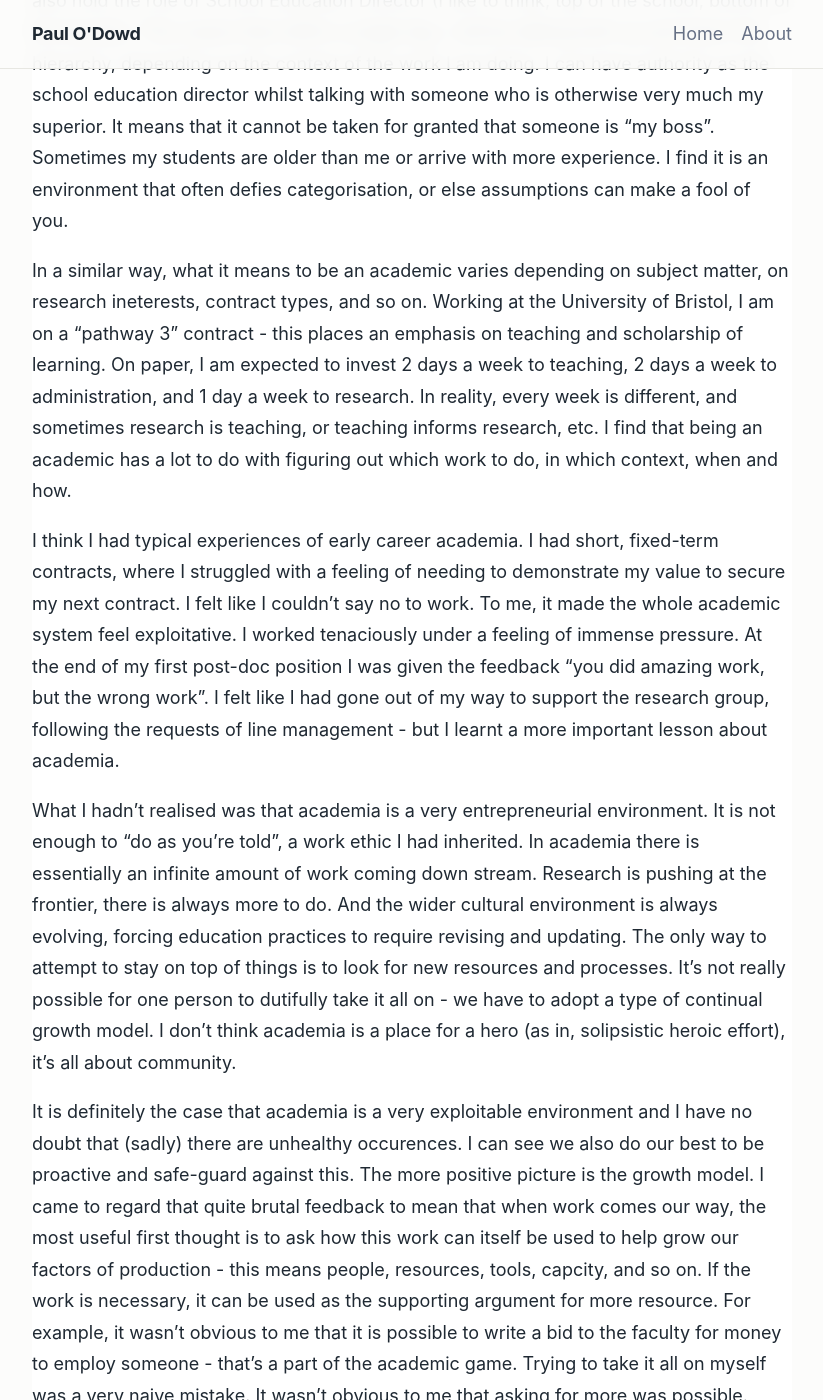
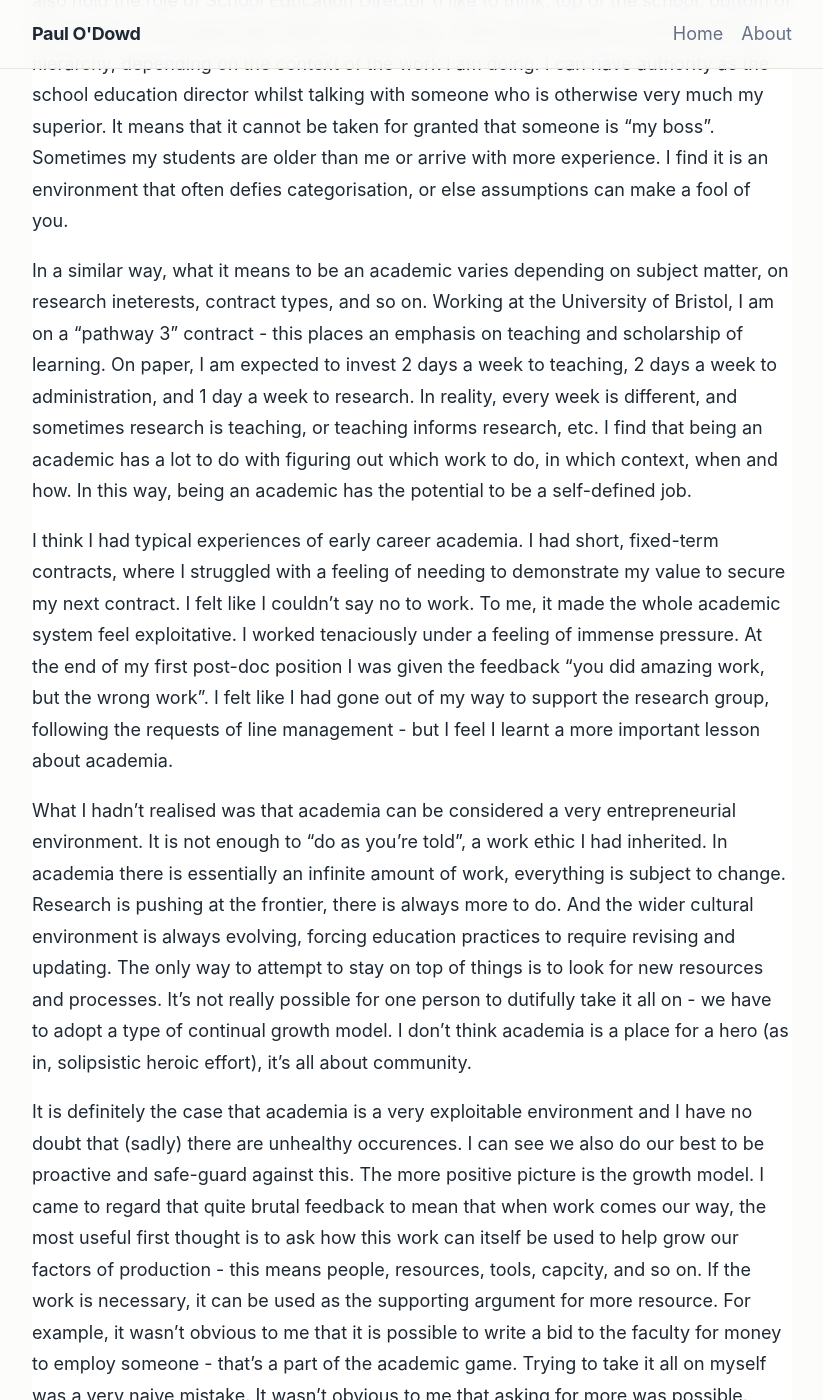
Before and after one commit to paulodowd/paulodowd.github.io, a Jekyll site: the page built from _posts/2026-04-15-Introducing_An_Academic.md, in a window 1280 px wide and 1400 px high, scrolled down 1066 px. Shown: the whole window, without its empty margins (228-1051 px from the left). Built offline with Jekyll 4.4.1, drawn with Linux system fonts in a browser that asks for light colours.

Commit message:
updating post

```diff
--- a/_posts/2026-04-15-Introducing_An_Academic.md
+++ b/_posts/2026-04-15-Introducing_An_Academic.md
@@ -13,11 +13,11 @@ This is a very difficult question to answer concisely.  The best starting place,
 
 To give an example, I am currently a Senior Lecturer (a "middle" career position), but I also hold the role of School Education Director (I like to think, top of the school, bottom of the faculty).  This means that within a single day, I will be talking both up and down the hierarchy, depending on the context of the work I am doing.  I can have authority as the school education director whilst talking with someone who is otherwise very much my superior.  It means that it cannot be taken for granted that someone is "my boss". Sometimes my students are older than me or arrive with more experience. I find it is an environment that often defies categorisation, or else assumptions can make a fool of you.
 
-In a similar way, what it means to be an academic varies depending on subject matter, on research ineterests, contract types, and so on.  Working at the University of Bristol, I am on a "pathway 3" contract - this places an emphasis on teaching and scholarship of learning.  On paper, I am expected to invest 2 days a week to teaching, 2 days a week to administration, and 1 day a week to research.  In reality, every week is different, and sometimes research is teaching, or teaching informs research, etc.  I find that being an academic has a lot to do with figuring out which work to do, in which context, when and how.
+In a similar way, what it means to be an academic varies depending on subject matter, on research ineterests, contract types, and so on.  Working at the University of Bristol, I am on a "pathway 3" contract - this places an emphasis on teaching and scholarship of learning.  On paper, I am expected to invest 2 days a week to teaching, 2 days a week to administration, and 1 day a week to research.  In reality, every week is different, and sometimes research is teaching, or teaching informs research, etc.  I find that being an academic has a lot to do with figuring out which work to do, in which context, when and how.  In this way, being an academic has the potential to be a self-defined job.
 
-I think I had typical experiences of early career academia.  I had short, fixed-term contracts, where I struggled with a feeling of needing to demonstrate my value to secure my next contract.  I felt like I couldn't say no to work.  To me, it made the whole academic system feel exploitative. I worked tenaciously under a feeling of immense pressure.  At the end of my first post-doc position I was given the feedback "you did amazing work, but the wrong work".  I felt like I had gone out of my way to support the research group, following the requests of line management - but I learnt a more important lesson about academia.
+I think I had typical experiences of early career academia.  I had short, fixed-term contracts, where I struggled with a feeling of needing to demonstrate my value to secure my next contract.  I felt like I couldn't say no to work.  To me, it made the whole academic system feel exploitative. I worked tenaciously under a feeling of immense pressure.  At the end of my first post-doc position I was given the feedback "you did amazing work, but the wrong work".  I felt like I had gone out of my way to support the research group, following the requests of line management - but I feel I learnt a more important lesson about academia.
 
-What I hadn't realised was that academia is a very entrepreneurial environment.  It is not enough to "do as you're told", a work ethic I had inherited.  In academia there is essentially an infinite amount of work coming down stream.  Research is pushing at the frontier, there is always more to do.  And the wider cultural environment is always evolving, forcing education practices to require revising and updating.  The only way to attempt to stay on top of things is to look for new resources and processes.  It's not really possible for one person to dutifully take it all on - we have to adopt a type of continual growth model.  I don't think academia is a place for a hero (as in, solipsistic heroic effort), it's all about community.
+What I hadn't realised was that academia can be considered a very entrepreneurial environment.  It is not enough to "do as you're told", a work ethic I had inherited.  In academia there is essentially an infinite amount of work, everything is subject to change.  Research is pushing at the frontier, there is always more to do.  And the wider cultural environment is always evolving, forcing education practices to require revising and updating.  The only way to attempt to stay on top of things is to look for new resources and processes.  It's not really possible for one person to dutifully take it all on - we have to adopt a type of continual growth model.  I don't think academia is a place for a hero (as in, solipsistic heroic effort), it's all about community.
 
 
 It is definitely the case that academia is a very exploitable environment and I have no doubt that (sadly) there are unhealthy occurences.  I can see we also do our best to be proactive and safe-guard against this.  The more positive picture is the growth model.  I came to regard that quite brutal feedback to mean that when work comes our way, the most useful first thought is to ask how this work can itself be used to help grow our factors of production - this means people, resources, tools, capcity, and so on.  If the work is necessary, it can be used as the supporting argument for more resource.  For example, it wasn't obvious to me that it is possible to write a bid to the faculty for money to employ someone - that's a part of the academic game.  Trying to take it all on myself was a very naive mistake.  It wasn't obvious to me that asking for more was possible.
```
